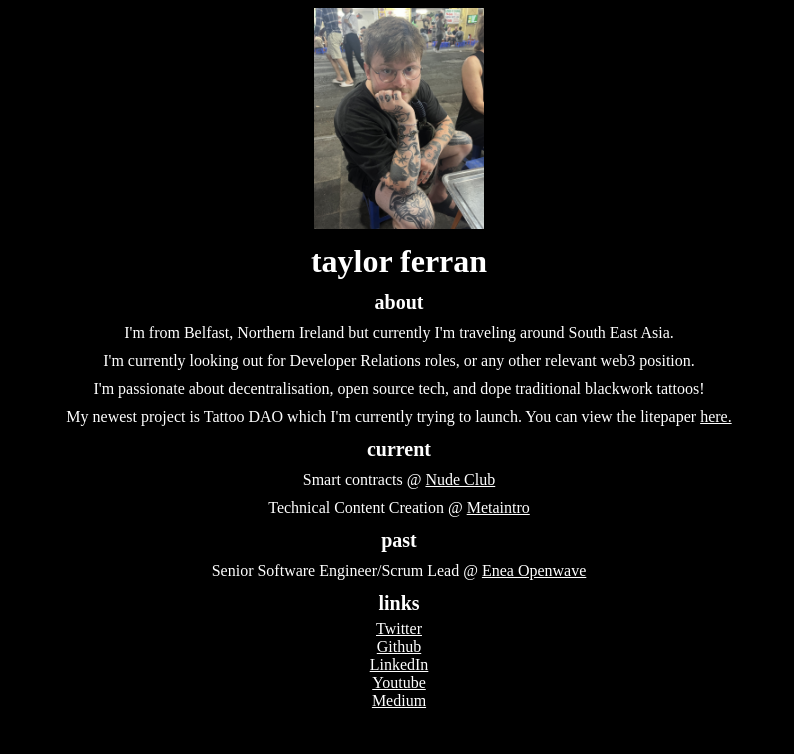
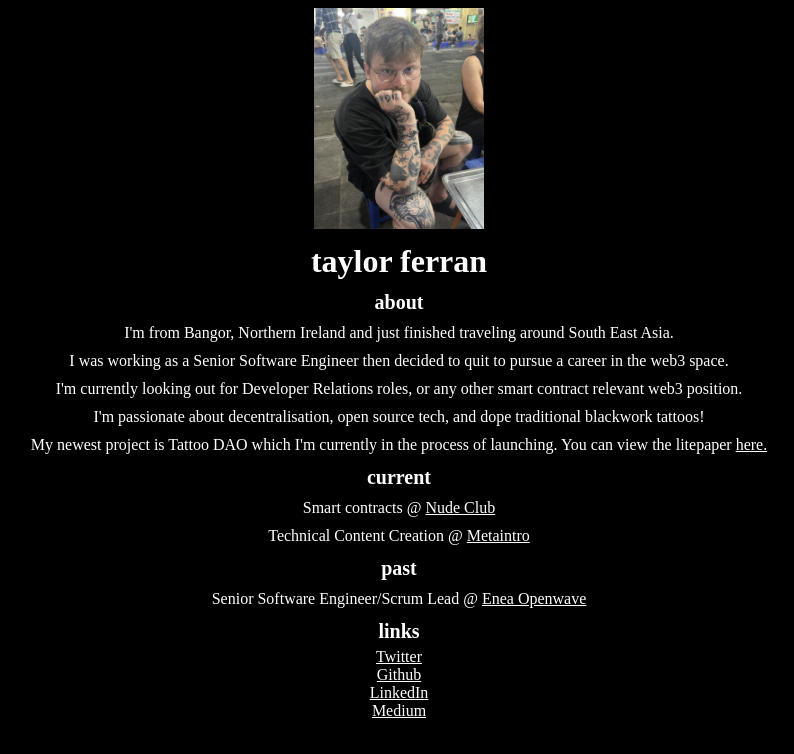
Before and after one commit to taylorferran/taylor-wiki, a Next.js app in the folder my-app/: page / in a window 1280 px wide. Shown: the top 754 px of the page, without its empty margins (241-1035 px from the left). Built offline with nearby package versions, Linux system fonts and the light colour scheme; a web font is replaced by a local one.

Commit message:
update info

```diff
--- a/my-app/pages/index.js
+++ b/my-app/pages/index.js
@@ -40,10 +40,11 @@ export default function Home() {
       <h1>taylor ferran</h1>
 
         <b>about</b>
-          <p>I'm from Belfast, Northern Ireland but currently I'm traveling around South East Asia.</p>
-          <p>I'm currently looking out for Developer Relations roles, or any other relevant web3 position.</p>
+          <p>I'm from Bangor, Northern Ireland and just finished traveling around South East Asia.</p>
+          <p>I was working as a Senior Software Engineer then decided to quit to pursue a career in the web3 space.</p>
+          <p>I'm currently looking out for Developer Relations roles, or any other smart contract relevant web3 position.</p>
           <p>I'm passionate about decentralisation, open source tech, and dope traditional blackwork tattoos!</p>
-          <p>My newest project is Tattoo DAO which I'm currently trying to launch. You can view the litepaper <a href="https://drive.google.com/file/d/1-3mIhpyVuCEyyDH3FQnsb3ZZhtRQSbC2/view" target="_blank">here.</a></p>
+          <p>My newest project is Tattoo DAO which I'm currently in the process of launching. You can view the litepaper <a href="https://drive.google.com/file/d/1-3mIhpyVuCEyyDH3FQnsb3ZZhtRQSbC2/view" target="_blank">here.</a></p>
           <b>current</b>
           <p>Smart contracts @ <a href="https://twitter.com/nudeclubapp" target="_blank">Nude Club</a></p>
           <p>Technical Content Creation @ <a href="https://www.metaintro.com/" target="_blank">Metaintro</a></p>
@@ -55,7 +56,6 @@ export default function Home() {
         <a href="https://twitter.com/taylor_web3" target="_blank">Twitter</a>
         <a href="https://github.com/taylorferran" target="_blank">Github</a>
         <a href="https://www.linkedin.com/in/taylorferran/" target="_blank">LinkedIn</a>
-        <a href="https://www.youtube.com/channel/UCTUKeaO8igoZ_1jddxfP1wA" target="_blank">Youtube</a>
         <a href="https://medium.com/@taylor_web3" target="_blank">Medium</a>
         </motion.div >
 
```
